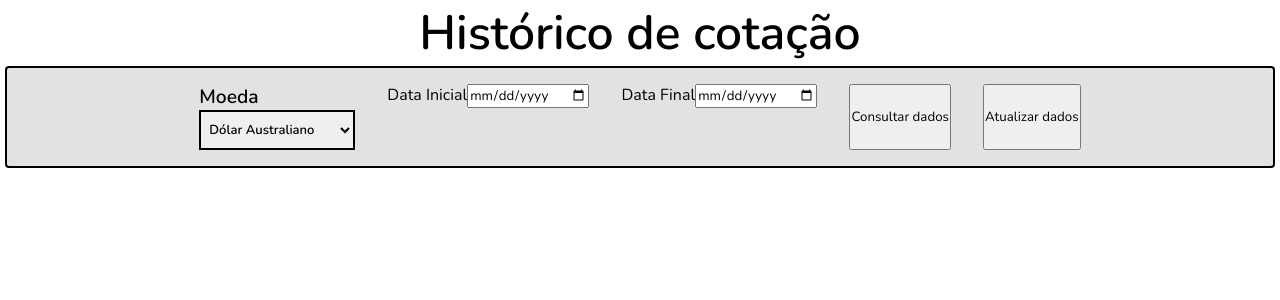
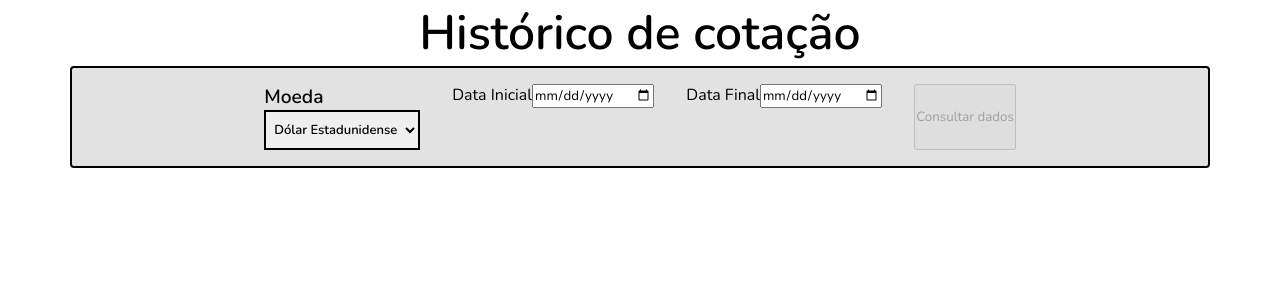
Before and after one commit to ronaldoarruda/desafio-flexpag-front-end, an Angular app: page / in a window 1280 px wide. Shown: the top 300 px of the page. Built offline with nearby package versions, Linux system fonts and the light colour scheme.

Commit message:
botão 'consultar dados' interagindo com validações

```diff
--- a/src/app/components/nav/nav.component.html
+++ b/src/app/components/nav/nav.component.html
@@ -2,7 +2,7 @@
   <div class="custom-select">
     <label for="currency">Moeda</label>
     <select  id="currency" formControlName="currency">
-      <option value="" *ngFor="let currency of currencies">{{ currency.text }}</option>
+      <option [value]="currency.id" *ngFor="let currency of currencies">{{ currency.text }}</option>
     </select>
   </div>
   <div>
@@ -16,6 +16,5 @@
     <div style='color:red' *ngIf="formulario.get('finalDate')?.errors?.['required'] &&formulario.get('finalDate')?.touched">Escolha uma data final</div>
     <div *ngIf="formulario.errors?.['isEndDateLowerThanInitialDate'] && (formulario.touched || formulario.dirty)" style="color: red"> Data final é maior que a inicial</div>
   </div>
-  <button type="submit">Consultar dados</button>
-  <button>Atualizar dados</button>
+  <button [disabled]="formulario.invalid" type="submit">Consultar dados</button>
 </form>
--- a/src/app/components/nav/nav.component.ts
+++ b/src/app/components/nav/nav.component.ts
@@ -24,14 +24,14 @@ export class NavComponent implements OnInit {
 
   constructor(private formBuilder: FormBuilder) {
     this.formulario = this.formBuilder.group({
-      currency: ['', [Validators.required]],
+      currency: ['USD', [Validators.required]],
       initialDate: ['', [Validators.required]],
       finalDate: ['', [Validators.required]]
     }, { validators: dateRangeValidation })
   }
 
   ngOnInit(): void {
-
+    this.formulario.valueChanges.subscribe(e => console.log(this.formulario))
   }
 
 }
--- a/src/app/validators/dateRangeValidators.ts
+++ b/src/app/validators/dateRangeValidators.ts
@@ -13,7 +13,7 @@ export const dateRangeValidation: ValidatorFn =
   const inDate = new Date(initialDate!.value);
   const fiDate = new Date(finalDate!.value);
   if (inDate <= fiDate) {
-    return {isEndDateLowerThanInitialDate: false}
+    return null
   } else {
     return {
       isEndDateLowerThanInitialDate:true
```
